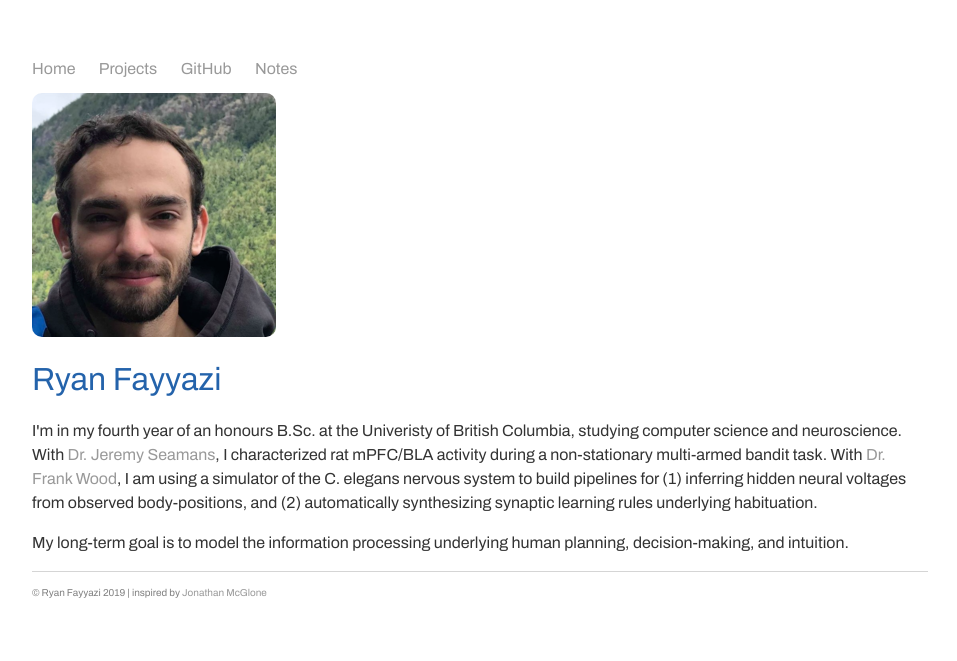
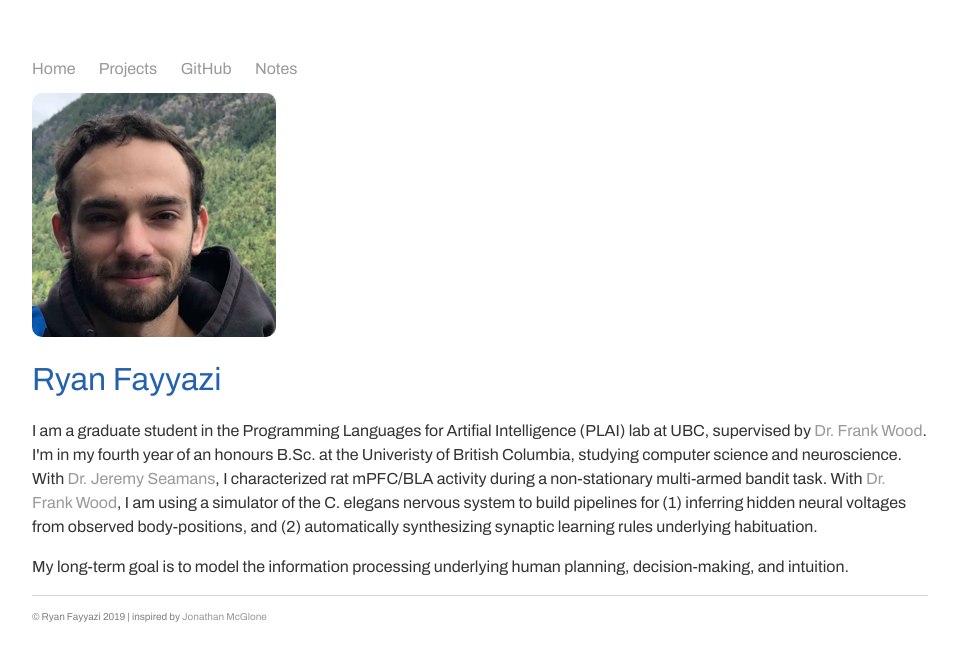
Before and after one commit to rfayyazi/rfayyazi.github.io, a Jekyll site: the page built from index.html, in a window 1280 px wide. Shown: the top 661 px of the page, without its empty margins (160-1117 px from the left). Built offline with Jekyll 4.4.1, drawn with Linux system fonts in a browser that asks for light colours; some web fonts are replaced.

Commit message:
Update index.html

```diff
--- a/index.html
+++ b/index.html
@@ -8,7 +8,8 @@ title: Ryan Fayyazi
 <img  class="img-circle avatar" alt="Ryan Fayyazi" src="img/headshot_small.png">
 
 <h1>Ryan Fayyazi</h1>
-<p>I'm in my fourth year of an honours B.Sc. at the Univeristy of British Columbia, studying computer science and neuroscience.
+<p>I am a graduate student in the Programming Languages for Artifial Intelligence (PLAI) lab at UBC, supervised by <a href="https://www.cs.ubc.ca/~fwood/">Dr. Frank Wood</a>.
+  I'm in my fourth year of an honours B.Sc. at the Univeristy of British Columbia, studying computer science and neuroscience.
   With <a href="https://www.centreforbrainhealth.ca/seamans-jeremy">Dr. Jeremy Seamans</a>, I characterized rat mPFC/BLA activity during a non-stationary multi-armed bandit task.
   With <a href="https://www.cs.ubc.ca/~fwood/">Dr. Frank Wood</a>, I am using a simulator of the C. elegans nervous system to build pipelines for
   (1) inferring hidden neural voltages from observed body-positions, and (2) automatically synthesizing synaptic learning rules underlying habituation.</p>
```
